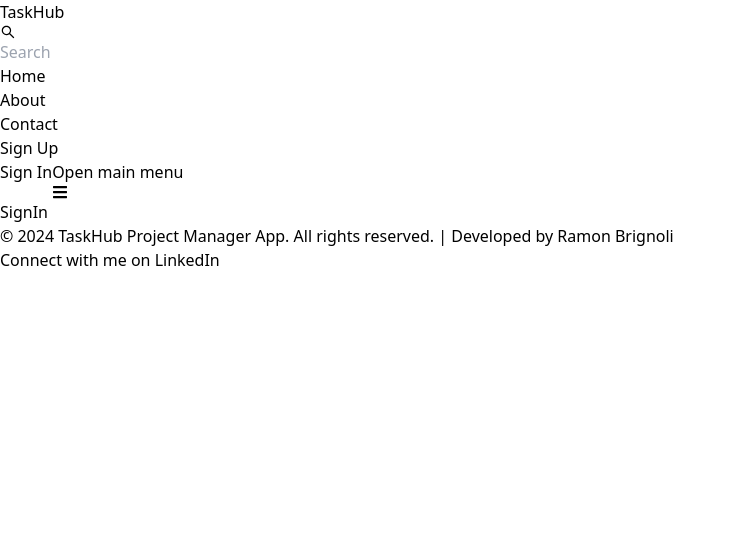
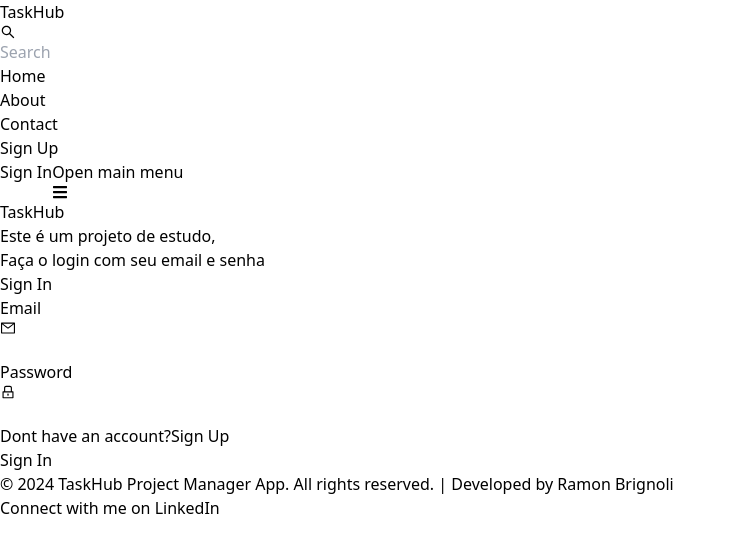
Before and after one commit to RBrignoli/taskhub, a React app in the folder client/: page /signin in a window 1280 px wide. Shown: the top 552 px of the page, without its empty margins (0-736 px from the left). Built offline with nearby package versions, Linux system fonts and the light colour scheme; the HTML template or start-up script is replaced by a standard one.

Commit message:
auth feat: add signin

```diff
--- a/client/src/pages/SignIn.jsx
+++ b/client/src/pages/SignIn.jsx
@@ -1,7 +1,125 @@
-import React from 'react'
+import React, { useState } from 'react';
+import { Link } from 'react-router-dom';
+import { AiOutlineMail, AiOutlineLock } from 'react-icons/ai';
+import { Button, TextInput } from "flowbite-react";
 
-export default function SignIn() {
+const SignInPage = () => {
+  const [formData, setFormData] = useState({
+    email: '',
+    password: '',
+  });
+
+  const [showPassword, setShowPassword] = useState(false);
+
+  const handleChange = (e) => {
+    setFormData({
+      ...formData,
+      [e.target.name]: e.target.value,
+    });
+  };
+
+  const handleTogglePassword = () => {
+    setShowPassword(!showPassword);
+  };
+
+  const handleSubmit = async (e) => {
+    e.preventDefault();
+
+    // Perform sign-in API call
+    const apiUrl = '{url}/auth/signin'; // replace with your actual sign-in API endpoint
+    try {
+      const response = await fetch(apiUrl, {
+        method: 'POST',
+        headers: {
+          'Content-Type': 'application/json',
+        },
+        body: JSON.stringify(formData),
+      });
+
+      if (response.ok) {
+        alert('Sign In successful!');
+        // You may redirect to another page or perform additional actions after successful sign-in
+      } else {
+        alert('Sign In failed. Please check your credentials and try again.');
+      }
+    } catch (error) {
+      console.error('Error during sign-in:', error);
+      alert('Error during sign-in. Please try again.');
+    }
+  };
+
   return (
-    <div>SignIn</div>
-  )
-}
+    <div className="min-h-screen mt-20">
+      <div className="flex p3 max-w-3xl mx-auto flex-col md:flex-row md:items-center gap-5">
+        {/* left */}
+        <div className="flex-1 mx-auto">
+          <Link to="/" className="font-semibold dark:text-white text-4xl">
+            <span className="px-2 py-1 bg-gray-800 text-white rounded-lg">
+              Task
+            </span>
+            Hub
+          </Link>
+          <p className="text-sm mt-5">
+            Este é um projeto de estudo,
+          </p>
+          <p className="text-sm">
+            Faça o login com seu email e senha
+          </p>
+        </div>
+        {/* right */}
+        <form
+          className="bg-white p-8 shadow-md rounded-md flex flex-col gap-4"
+          onSubmit={handleSubmit}
+        >
+          <h2 className="text-2xl font-bold mb-4">Sign In</h2>
+
+          <div className="mb-4">
+            <label
+              htmlFor="email"
+              className="block text-sm font-medium text-gray-600"
+            >
+              Email
+            </label>
+            <TextInput
+              type="text"
+              rightIcon={AiOutlineMail}
+              id="email"
+              name="email"
+              value={formData.email}
+              onChange={handleChange}
+              required
+            />
+          </div>
+
+          <div className="mb-6">
+            <label
+              htmlFor="password"
+              className="block text-sm font-medium text-gray-600"
+            >
+              Password
+            </label>
+            <TextInput
+              type={showPassword ? "text" : "password"}
+              rightIcon={AiOutlineLock}
+              id="password"
+              name="password"
+              value={formData.password}
+              onChange={handleChange}
+              onTogglePassword={handleTogglePassword}
+              required
+            />
+          </div>
+          <div className="flex gap-2 text-sm">
+            <span>Dont have an account?</span>
+            <Link to="/signup" className="text-blue-500">
+              Sign Up
+            </Link>
+          </div>
+          <Button type="submit">Sign In</Button>
+        </form>
+      </div>
+    </div>
+  );
+};
+
+export default SignInPage;
--- a/client/src/pages/SignUp.jsx
+++ b/client/src/pages/SignUp.jsx
@@ -1,6 +1,9 @@
-import React, { useState } from "react";
-import { Button, TextInput } from "flowbite-react";
+import { useState } from "react";
+import { Button, TextInput, Alert } from "flowbite-react";
 import { AiOutlineMail, AiOutlineUser, AiOutlineLock } from "react-icons/ai";
+import { Link } from "react-router-dom";
+import API_URLS from "../services/server-urls";
+import apiService from "../services/api";
 
 const Signup = () => {
   const [formData, setFormData] = useState({
@@ -9,6 +12,7 @@
     password: "",
   });
   const [showPassword, setShowPassword] = useState(false);
+  const [Message, setMessage] = useState(null);
 
   const handleChange = (e) => {
     setFormData({
@@ -28,32 +32,43 @@
       alert("All fields are required");
       return;
     }
-
-    const apiUrl = "/auth/signup"; //TODO: create file to store urls
     try {
-      const response = await fetch(apiUrl, {
-        method: "POST",
-        headers: {
-          "Content-Type": "application/json",
-        },
-        body: JSON.stringify(formData),
-      });
-
-      if (response.ok) {
-        alert("Signup successful!");
-      } else {
-        alert("Signup failed. Please try again.");
+      const response = await apiService.api(
+        JSON.stringify(formData),
+        API_URLS.signup,
+        "POST"
+      );
+      console.log(response);
+      if (response.status === 200) {
+        setMessage("Signup successfully!");
+      } else if (response.status == 409) {
+        setMessage("Email already exists");
+      }
+      else {
+        setMessage("An error occurred, try again");
       }
     } catch (error) {
-      console.error("Error during signup:", error);
-      alert("Error during signup. Please try again.");
+      setMessage("Error during signup. Please try again.");
     }
   };
 
   return (
-    <div className="min-h-screen flex items-center justify-center">
+    <div className="min-h-screen mt-20">
+      <div className="flex p3 max-w-3xl mx-auto flex-col md:flex-row md:items-center gap-5">
+        {/* left */}
+        <div className="flex-1 mx-auto">
+          <Link to="/" className="font-semibold dark:text-white text-4xl">
+            <span className="px-2 py-1 bg-gray-800 text-white rounded-lg">
+              Task
+            </span>
+            Hub
+          </Link>
+          <p className="text-sm mt-5">This project is part of a study,</p>
+          <p className="text-sm">Create your user with email and password</p>
+        </div>
+        {/* right */}
         <form
-        className="bg-white p-8 shadow-md rounded-md"
+          className="bg-white p-8 shadow-md rounded-md flex flex-col gap-4"
           onSubmit={handleSubmit}
         >
           <h2 className="text-2xl font-bold mb-4">Sign Up</h2>
@@ -112,10 +127,16 @@
               required
             />
           </div>
-        <div className="flex items-center justify-between">
           <Button type="submit">Sign Up</Button>
+          <div className="flex gap-2 text-sm">
+            <span>Already have an account?</span>
+            <Link to="/signin" className="text-blue-500">
+              Sign In
+            </Link>
           </div>
+            {Message && <Alert className="">{Message}</Alert>}
         </form>
+      </div>
     </div>
   );
 };
--- /dev/null
+++ b/client/src/services/api.js
@@ -0,0 +1,22 @@
+import API_URLS from "./server-urls";
+
+const apiService = {
+  async api(body, url, method) {
+    const apiUrl = `${API_URLS.API_BASE_URL}${url}`;
+
+    try {
+      const response = await fetch(apiUrl, {
+        method: method,
+        headers: {
+          "Content-Type": "application/json",
+        },
+        body: body,
+      });
+      return response
+    } catch (error) {
+      throw new Error("Error. Please try again.");
+    }
+  },
+};
+
+export default apiService;
--- /dev/null
+++ b/client/src/services/server-urls.js
@@ -0,0 +1,8 @@
+// apiUrls.js
+const API_URLS = {
+    API_BASE_URL: "http://localhost:8000",
+    signup: "/auth/signup",
+    signin: "/auth/signin",
+  };
+
+  export default API_URLS;
```
Lines whose indentation alone changed are shown as unchanged.
